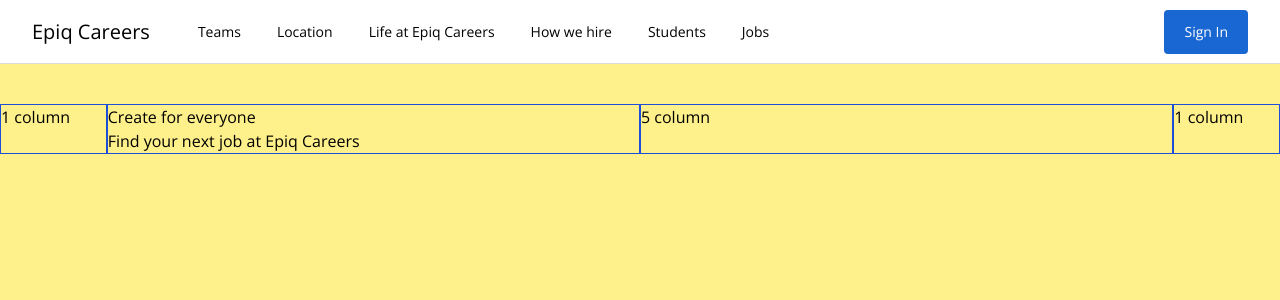
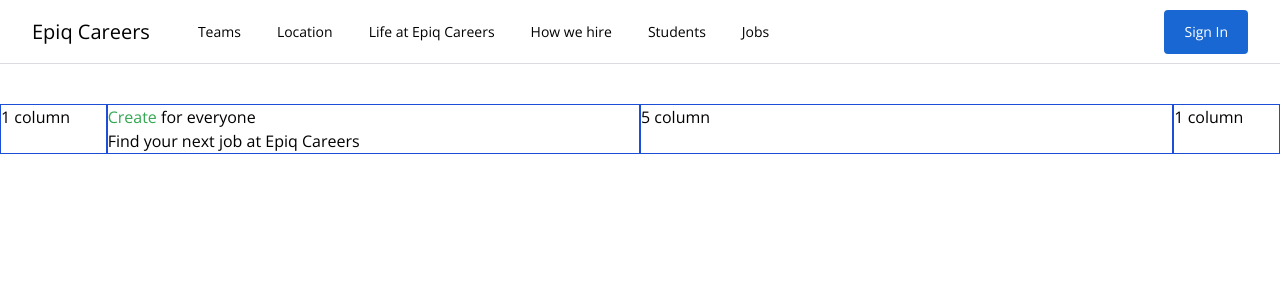
Before and after one commit to Epiq122/job-search, a Vue app: page / in a window 1280 px wide. Shown: the top 300 px of the page. Built offline with nearby package versions, Linux system fonts and the light colour scheme.

Commit message:
Add actionClasses computed property and corresponding styles

```diff
--- a/src/components/TheHeadline.vue
+++ b/src/components/TheHeadline.vue
@@ -6,6 +6,16 @@
       action: 'Build',
       interval: null,
     };
+  },
+  computed: {
+    actionClasses() {
+      return {
+        build: this.action === 'Build',
+        create: this.action === 'Create',
+        design: this.action === 'Design',
+        code: this.action === 'Code',
+      };
+    },
   },
   created() {
     this.changeTitle();
@@ -28,7 +38,24 @@
 
 <template>
   <section>
-    <h1>{{ action }} for everyone</h1>
+    <h1>
+      <span :class="actionClasses">{{ action }}</span> for everyone
+    </h1>
     <h2>Find your next job at Epiq Careers</h2>
   </section>
 </template>
+
+<style scoped>
+.build {
+  color: #1a73e8;
+}
+.create {
+  color: #34a853;
+}
+.design {
+  color: #f9ab00;
+}
+.code {
+  color: #d93025;
+}
+</style>
--- a/src/components/TheHero.vue
+++ b/src/components/TheHero.vue
@@ -10,7 +10,7 @@
 
 <template>
   <main>
-    <section class="flex h-screen flex-col bg-yellow-200 pb-20 pt-10">
+    <section class="flex h-screen flex-col pb-20 pt-10">
       <div class="grid grid-cols-12">
         <div class="border-blue col-span-1 col-start-1 border border-blue-700">1 column</div>
         <div class="border-blue col-span-5 col-start-2 border border-blue-700">
```
